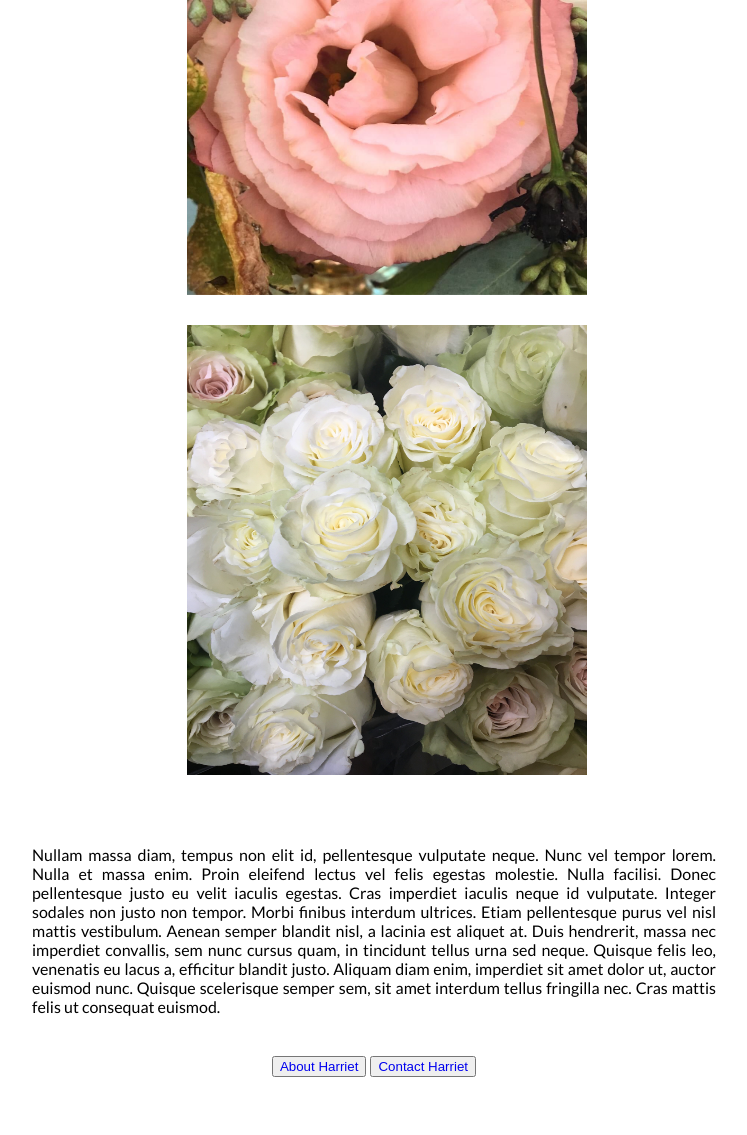
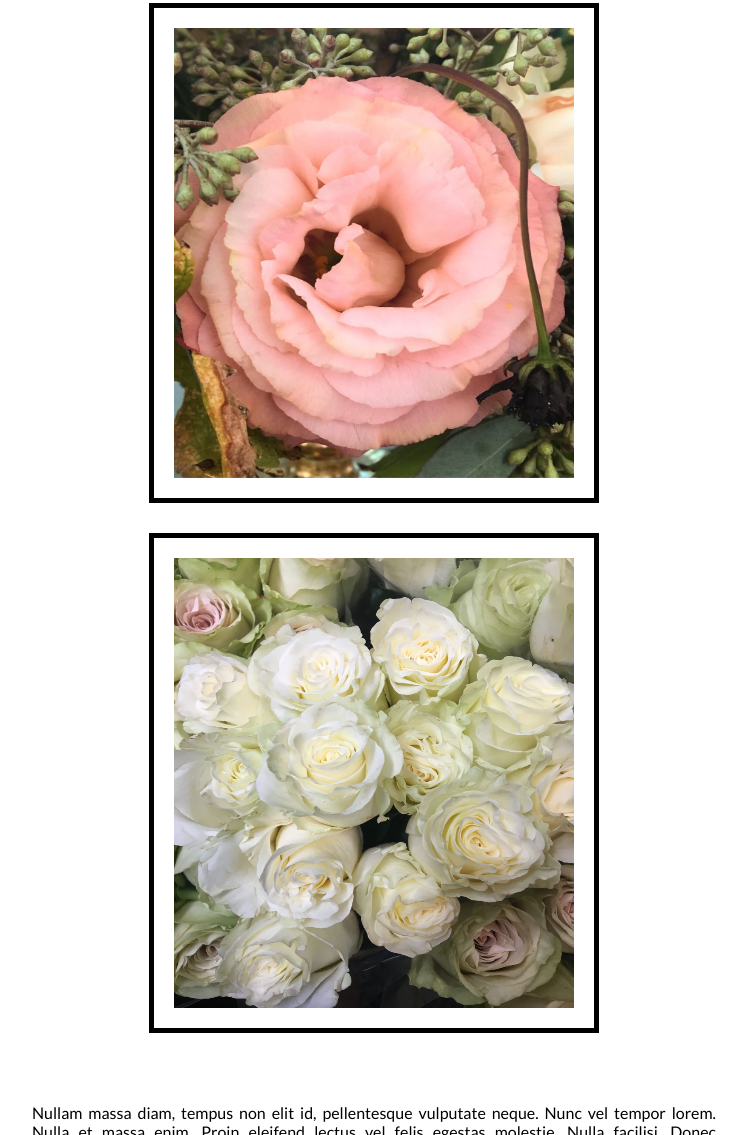
Before and after one commit to salmadreamsincode/salma-client-blog, a plain HTML site: page index.html in a window 1280 px wide. Shown: the part 1665-2800 px from the top of the page, without its empty margins (266-1013 px from the left). Before the commit the page ends 2750 px from the top, so only its background shows below. Drawn offline with nearby package versions, Linux system fonts and the light colour scheme.

Commit message:
minor in code, major in aesthetic
I added a footer, and background color to the buttons in the header.

I added a border to the images that gives it a frame.

I also cleaned up my code from unnecceray and excess spacing.

yay.

```diff
--- a/index.html
+++ b/index.html
@@ -19,19 +19,17 @@
 
 <main>
     <header>
-
     <button>
         <a class="button" href="http://pinterest.com">About Harriet </a>
     </button>
     <button>
         <a class="button" href="http://pinterst.com"> Contact Harriet </a>
     </button>
+    </header>
 
 
 
-    </header>
     <article>
-
         <p>Nullam suscipit neque sed quam venenatis facilisis. In hac habitasse platea dictumst. Quisque quis dui vitae elit posuere fermentum. Etiam dui neque, lobortis non venenatis a, placerat eu erat. Mauris commodo dignissim tincidunt. Nullam porta metus eget mattis aliquam. Maecenas vehicula ex dolor, eu suscipit enim imperdiet sit amet. Mauris nulla sapien, convallis id auctor vitae, tristique vitae magna. Vestibulum lacinia ante nec velit tincidunt accumsan.Mauris commodo dignissim tincidunt. Nullam porta metus porta.Quisque in libero a turpis porta tempus nec vel ipsum. Donec fermentum turpis ipsum, a vestibulum lorem scelerisque id. In cursus, velit in volutpat pellentesque, magna diam scelerisque lectus, et euismod neque diam ut diam. Nunc at nulla justo. Integer purus dui, sodales sed nisi ut, sollicitudin rhoncus enim. Suspendisse potenti. Maecenas feugiat nisi ut vulputate ullamcorper. Integer ut consectetur lorem, et cursus eros.</p>
 
 
@@ -41,10 +39,9 @@
 
         <p>Nullam suscipit neque sed quam venenatis facilisis. In hac habitasse platea dictumst. Quisque quis dui vitae elit posuere fermentum. Etiam dui neque, lobortis non venenatis a, placerat eu erat. Mauris commodo dignissim tincidunt. Nullam porta metus eget mattis aliquam. Maecenas vehicula ex dolor, eu suscipit enim imperdiet sit amet. Mauris nulla sapien, convallis id auctor vitae, tristique vitae magna. Vestibulum lacinia ante nec velit tincidunt accumsan.</p>
 
+        <img id="roses"src="images/pinkrosegreenadorn.jpg" alt="pink rose green adornment" width="400" height="450">
 
-        <img id="roses"src="images/pinkrosegreenadorn.jpg" alt="pink rose green adornment" width="400" height="450">
         <img id="roses"src="images/whiteboquet.jpg" alt="whiteboquet" width="400" height="450">
-
 
         <p>Nullam massa diam, tempus non elit id, pellentesque vulputate neque. Nunc vel tempor lorem. Nulla et massa enim. Proin eleifend lectus vel felis egestas molestie. Nulla facilisi. Donec pellentesque justo eu velit iaculis egestas. Cras imperdiet iaculis neque id vulputate. Integer sodales non justo non tempor. Morbi finibus interdum ultrices. Etiam pellentesque purus vel nisl mattis vestibulum. Aenean semper blandit nisl, a lacinia est aliquet at. Duis hendrerit, massa nec imperdiet convallis, sem nunc cursus quam, in tincidunt tellus urna sed neque. Quisque felis leo, venenatis eu lacus a, efficitur blandit justo. Aliquam diam enim, imperdiet sit amet dolor ut, auctor euismod nunc. Quisque scelerisque semper sem, sit amet interdum tellus fringilla nec. Cras mattis felis ut consequat euismod.</p>
 
@@ -59,9 +56,6 @@
 
 
     </article>
-
 </main>
-
 </body>
-
 </html>
--- a/styles.css
+++ b/styles.css
@@ -1,10 +1,10 @@
 
 
-body header{
+body header {
     text-align: center;
 }
 
-body header h1{
+body header h1 {
     font-size: 70px;
     font-family: 'Playfair Display', serif;
     margin-bottom: 5px;
@@ -13,19 +13,20 @@ body header h1{
     padding-left: 100px;
 }
 
-body header h2{
+body header h2 {
     font-size :20px;
     font-family: 'Lato', sans-serif;
     margin-top: 5px;
 }
 
-#roses{
+#roses {
     display: flex;
     justify-content: center;
     margin-left: auto;
     margin-right: auto;
-    padding-left: 25px;
     margin-bottom: 30px;
+    padding: 20px;
+    border: 5px solid #000;
 }
 
 
@@ -38,91 +39,42 @@ p {
     margin: 40px 40px;
 }
 
+button {
+    padding: 0px;
+    border-color: #000;
+}
 
-header button{
+header button {
     font-family: 'Playfair Display', serif;
     border-color:  rgb(214, 116, 116);
     font-weight: bold;
     border: 0;
     box-shadow: none;
-
+    text-decoration: none;
 }
 
-a.button{
-    text-decoration-line: none;
-    background-color: none;
+a.button {
+    font-family: 'Playfair Display', serif;
+    background: #000;
+    display: block;
+    text-decoration: none;
+    color: #fff;
+    padding: 30px;
+    border-color: #000;
+}
+
+footer p {
+    color: #fff;
+    margin: 20px;
+    padding-right: 50px;
+    padding-left: 20px;
+    text-align: left;
 }
 
 footer {
     text-align: center;
+    background-color: #000;
+    display: block;
+    margin-left:-20px;
+    padding: 40px 0 30px 0;
 }
-
-
-
-
-
-
-
-
-
-
-
-
-
-
-
-
-
-/* article{
-    Width: 80%
-    Margin: 60px auto;
-}
-
-header h1{
-    font-family: 'Playfair Display', serif;
-    font-size: 80px;
-    text-align: center;
-    margin-bottom: 0px;
-
-
-}
-
-header h2{
-    font-family: 'Lato', sans-serif;
-    text-align: center;
-    margin-top: -12px;
-    max-width: 500px;
-    margin: auto;
-
-}
-
-p {
-    font-family: 'Lato', sans-serif;
-    max-width: 500px;
-    margin: auto;
-
-}
-
-article{
-
-    display:inline-block;
-    align-content: center;
-}
-
-figure {
-    Float: right;
-
-}
-
-/* main figure{
-display: inline-block;
-    flex-grow: inherit;
-    padding-left: 100px;
-	margin: 20px 10px;
-}
-
-article image {
-
-    max-width: 500px;
-    margin: auto;
- }
```
Lines whose indentation alone changed are shown as unchanged.
